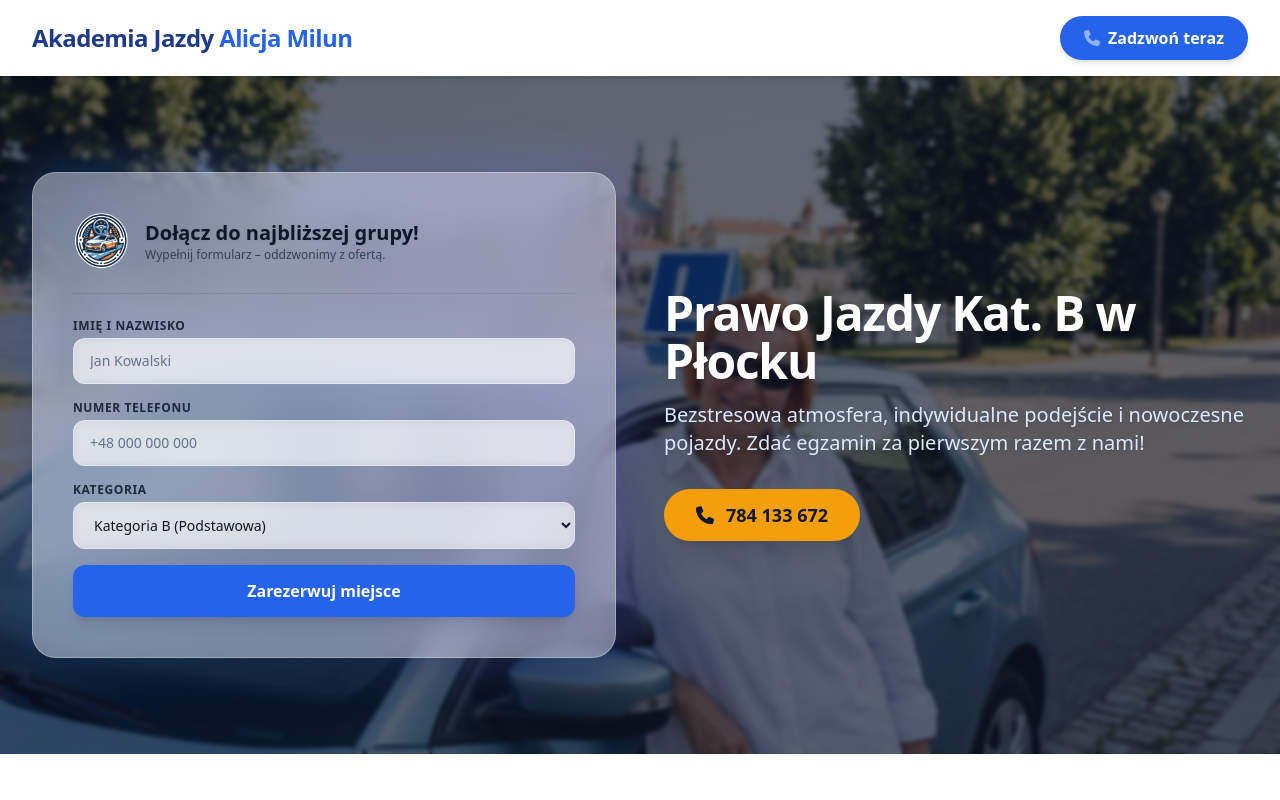
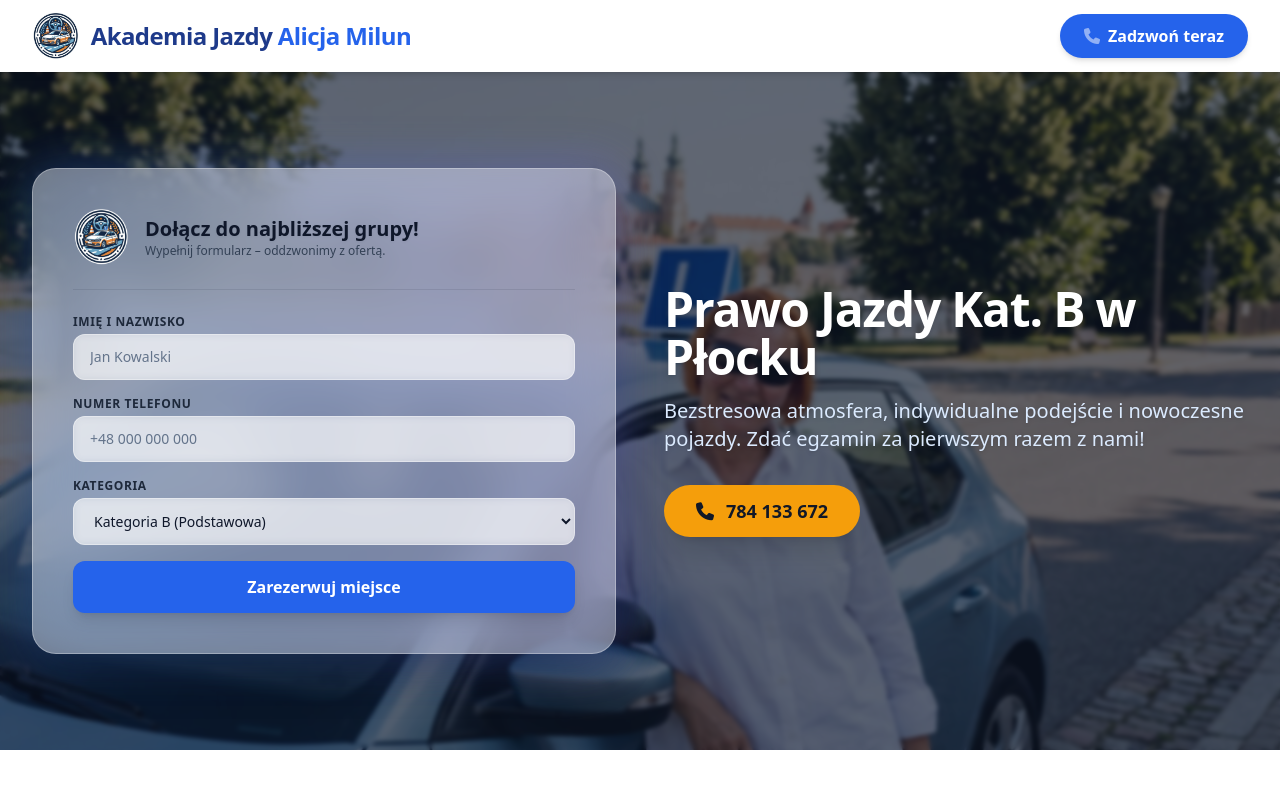
Before and after one commit to thomcio/Test, a plain HTML site: page index.html in a window 1280 px wide. Shown: the top 800 px of the page. Drawn offline with nearby package versions, Linux system fonts and the light colour scheme.

Commit message:
Adjust header padding and logo image size

```diff
--- a/index.html
+++ b/index.html
@@ -15,9 +15,10 @@
 
     <!-- Nav / Header -->
     <header class="bg-white shadow-md sticky top-0 z-50">
-        <div class="max-w-7xl mx-auto px-4 sm:px-6 lg:px-8 py-4 flex justify-between items-center">
+        <div class="max-w-7xl mx-auto px-4 sm:px-6 lg:px-8 py-3 flex justify-between items-center">
             <!-- Logo / Nazwa -->
             <div class="flex items-center space-x-3">
+                <img src="189966.png" alt="Logo Akademia Jazdy Alicja Milun" class="h-10 sm:h-12 w-auto object-contain">
                 <span class="text-xl sm:text-2xl font-bold text-blue-900 tracking-tight">
                     Akademia Jazdy <span class="text-blue-600">Alicja Milun</span>
                 </span>
```
